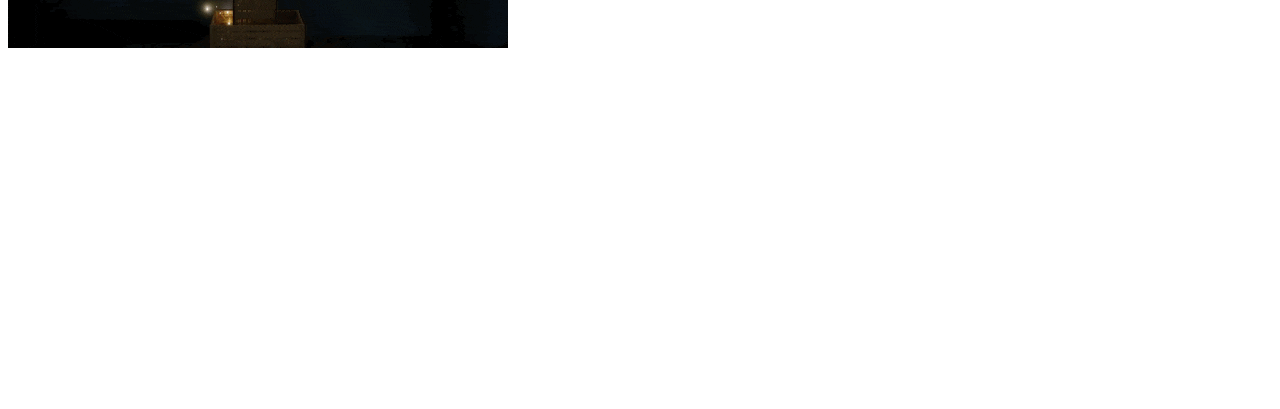
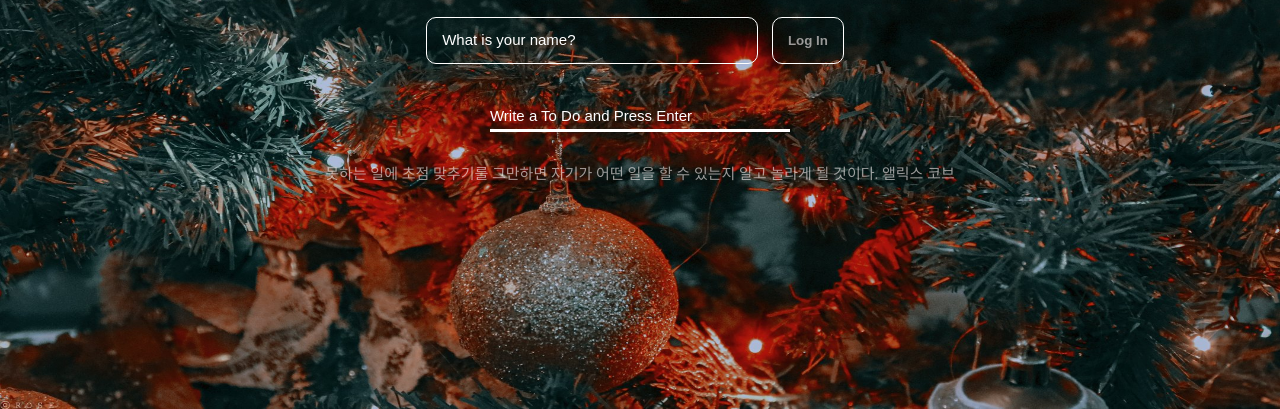
Before and after one commit to hihijin/chromeapp_challenge, a plain HTML site: page index.html in a window 1280 px wide. Shown: the part 391-800 px from the top of the page. Drawn offline with Linux system fonts and the light colour scheme.

Commit message:
second commit

```diff
--- a/css/style.css
+++ b/css/style.css
@@ -1,3 +1,76 @@
 .hidden{
   display: none;
 }
+body{
+  color:white;
+  display: flex;
+  flex-direction: column;
+  justify-content: center;
+  align-items: center;
+  text-align: center;
+  height:80vh;
+  font-size: 15px;
+}
+
+img{
+  width:100%;
+  height:100vh;
+  position: absolute;
+  z-index: -3;
+  top:0px;
+}
+h2{
+  font-size: 150px;
+  margin-bottom:-10px;
+}
+h1{
+  font-size: 30px;
+  font-weight: lighter;
+  margin-bottom:30px;
+}
+#toDoText{
+  width:300px;
+  border: none;
+  background-color: rgba(0,0,0,0);
+  border-bottom: 3px solid white;
+  color:white;
+  padding: 5px 0px;
+}
+input::placeholder{
+  color:white;
+  font-size: 15px;
+}
+#weather{
+  position: absolute;
+  top:10px;
+  left:10px;
+  color:rgba(250, 244, 244, 0.6);
+}
+button{
+  background-color: rgba(0,0,0,0);
+  color:rgba(250, 244, 244, 0.6);
+  border: 2px solid rgba(250, 244, 244, 0.6);
+  border-radius: 10px;
+  margin: 5px 10px;
+  font-weight: bold;
+}
+#quote{
+  color:rgba(250, 244, 244, 0.6);
+  margin-top: 30px;
+}
+ul{
+  list-style:none;
+  }
+#login-form input{
+  width:300px;
+  background-color: rgba(0,0,0,0);
+  border: 1px solid white;
+  border-radius: 10px;
+  color:white;
+  padding: 15px;
+  margin: 40px 0px;
+}
+#login-form button{
+  padding:15px;
+  border: 1px solid white;
+}
--- a/index.html
+++ b/index.html
@@ -8,6 +8,8 @@
     <title>Document</title>
   </head>
   <body>
+    <div class="font-box">
+      <h2 id="clock">00:00</h2>
       <form class="hidden" id="login-form">
         <input
           required
@@ -17,10 +19,14 @@
         />
         <button>Log In</button>
       </form>
-    <h2 id="clock">00:00</h2>
       <h1 id="greeting" class="hidden"></h1>
       <form id="todo-form">
-      <input required type="text" placeholder="Write a To Do and Press Enter" />
+        <input
+          id="toDoText"
+          required
+          type="text"
+          placeholder="Write a To Do and Press Enter"
+        />
       </form>
       <ul id="todo-list"></ul>
       <div id="quote">
@@ -31,11 +37,16 @@
         <span></span>
         <span></span>
       </div>
+    </div>
     <script src="js/greeting.js"></script>
     <script src="js/clock.js"></script>
     <script src="js/quotes.js"></script>
     <script src="js/background.js"></script>
     <script src="js/todo.js"></script>
     <script src="js/weather.js"></script>
+    <script
+      src="https://kit.fontawesome.com/f9fb979910.js"
+      crossorigin="anonymous"
+    ></script>
   </body>
 </html>
--- a/js/background.js
+++ b/js/background.js
@@ -1,4 +1,4 @@
-const images = ["0.webp", "1.png", "2.gif", "3.jpg"];
+const images = ["2.gif","3.png", "5.jpeg", "6.jpeg", "7.jpeg"];
 
 const chosenImage = images[Math.floor(Math.random() * images.length)];
 
--- a/js/todo.js
+++ b/js/todo.js
@@ -13,7 +13,7 @@ function saveToDos(){
 function deleteToDo(event){
     const li = event.target.parentElement;
     li.remove();
-    toDos = toDos.filter((toDo) => toDo.id !== parseInt(li.id));
+    toDos = toDos.filter(toDo => toDo.id !== parseInt(li.id));
     saveToDos();
 }
 
@@ -23,7 +23,7 @@ function paintToDo(newToDo){
     const span = document.createElement("span");
     span.innerText = newToDo.text;
     const button = document.createElement("button");
-    button.innerText = "X";
+    button.innerText = "삭제";
     button.addEventListener("click", deleteToDo);
     li.appendChild(span);
     li.appendChild(button);
@@ -35,8 +35,8 @@ function handleToFoSubmit(event){
     const newToDo = toDoInput.value;
     toDoInput.value = "";
     const newToDoObj = {
-        text : newToDo,
-        id : Date.now(),
+        text:newToDo,
+        id:Date.now(),
     };
     toDos.push(newToDoObj);
     paintToDo(newToDoObj);
@@ -52,4 +52,5 @@ if(savedToDos !== null){
     const parsedToDos = JSON.parse(savedToDos);
     toDos = parsedToDos;
     parsedToDos.forEach(paintToDo);
+    //foreach함수는 이 painttodo를 parsedtodos 배열의 요소마다 실횅시킴
 }
--- a/js/weather.js
+++ b/js/weather.js
@@ -7,10 +7,10 @@ function onGeoOk(position){
     fetch(url)
     .then(response => response.json())
     .then(data => {
-        const weather = document.querySelector("#weather span:first-child");
-        const city = document.querySelector("#weather span:last-child");
-        city.innerText = data.name;
-        weather.innerText = data.weather[0].main;
+        const weather = document.querySelector("#weather span:last-child");
+        const city = document.querySelector("#weather span:first-child");
+        city.innerText = `현재 위치: ${data.name},`;
+        weather.innerText = `현재 날씨: ${data.weather[0].main}`;
     });
 }
 function onGeoError(){
```
Also changed, not shown: img/0.webp (deleted), img/1.png (deleted), img/3.jpg (deleted), img/3.png (added), img/5.jpeg (added), img/6.jpeg (added), img/7.jpeg (added). Lines whose indentation alone changed are shown as unchanged.
